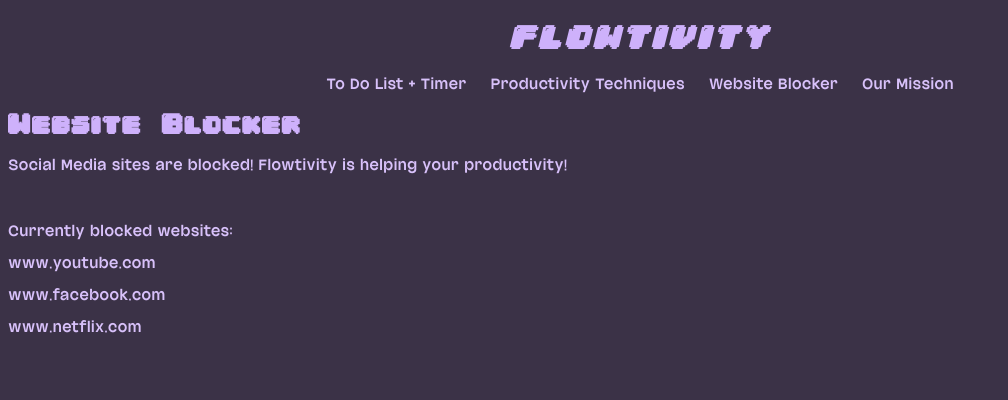
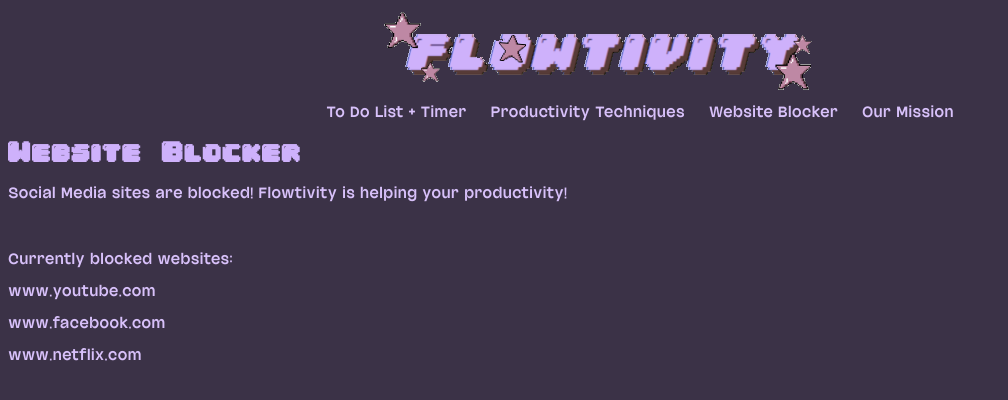
Before and after one commit to victoria-owusu/flowtivity-main, a browser extension: page flowtivity-main/blocker.html in a window 1280 px wide. Shown: the whole page, without its empty margins (0-1008 px from the left). Drawn offline with Linux system fonts and the light colour scheme.

Commit message:
final title

```diff
--- a/flowtivity-main/blocker.html
+++ b/flowtivity-main/blocker.html
@@ -11,7 +11,7 @@
     <script src="background.js"></script>
 
     <!--temporary title-->
-    <h1 id="title"> flowtivity </h1>
+    <img id="title"src="icon.png" alt="flowtivity">
 
     <!--navigation bar-->
     <nav >
--- a/flowtivity-main/style.css
+++ b/flowtivity-main/style.css
@@ -27,9 +27,12 @@ h1 {
     font-style: italic;
 }
 
+
 #title {
-    text-align: center;
+  padding-left: 350px ;
 }
+
+
 
 p {
   font-family: 'minimal';
```
Also changed, not shown: flowtivity-main/index.html (+1 -3 lines), flowtivity-main/mission.html (+1 -1 lines), flowtivity-main/technique.html (+1 -1 lines), flowtivity-main/icon.png (added).
